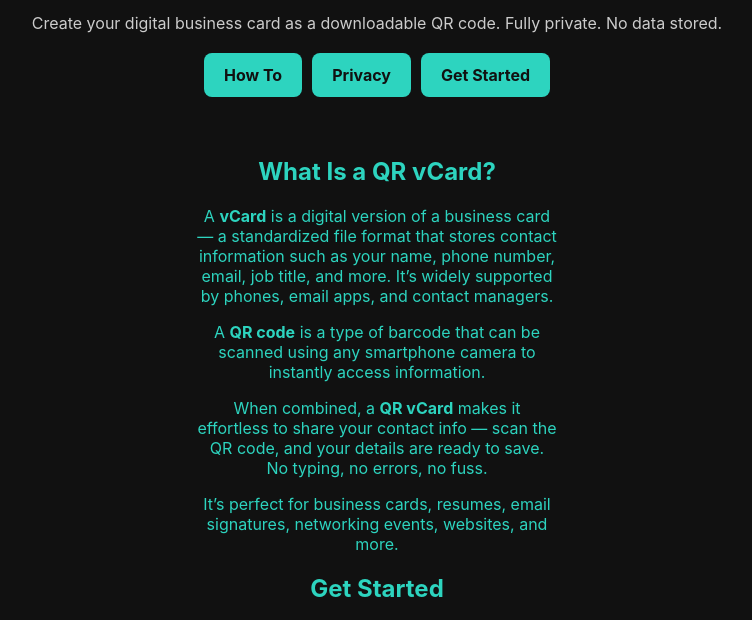
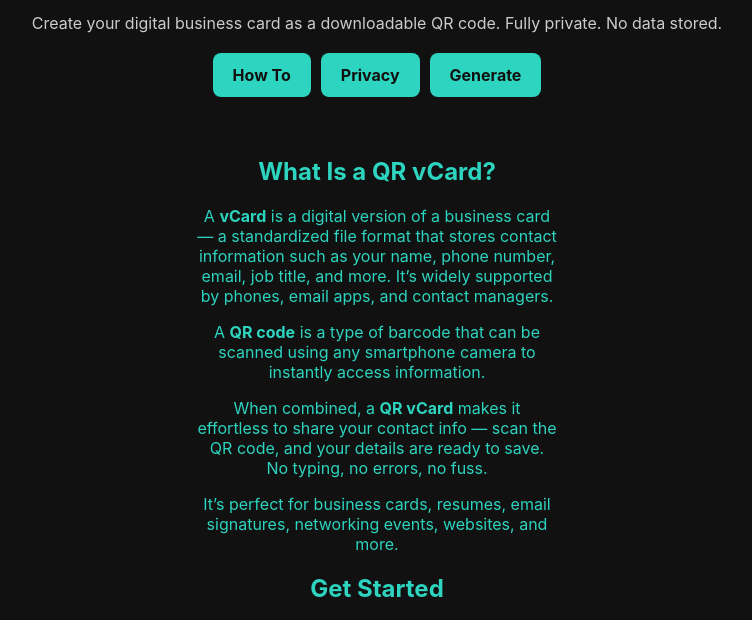
Before and after one commit to Blewens/vcard-qrcode, a plain HTML site: page index.html in a window 1280 px wide. Shown: the part 137-757 px from the top of the page, without its empty margins (263-1015 px from the left). Drawn offline with Linux system fonts and the light colour scheme.

Commit message:
Update index.html

```diff
--- a/index.html
+++ b/index.html
@@ -18,7 +18,7 @@
     <div class="nav-buttons">
       <a href="how-to.html" class="navBtn">How To</a>
       <a href="privacy.html" class="navBtn">Privacy</a>
-      <a href="generate.html" class="navBtn">Get Started</a>
+      <a href="generate.html" class="navBtn">Generate</a>
     </div>
   </header>
 
```
